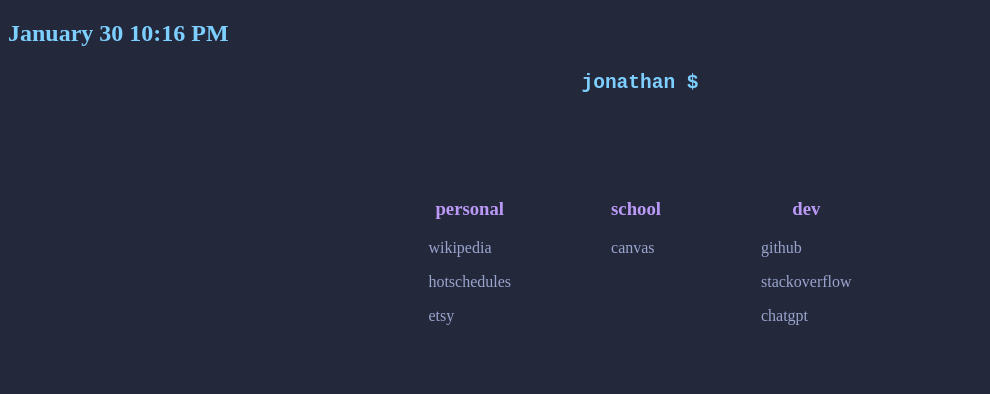
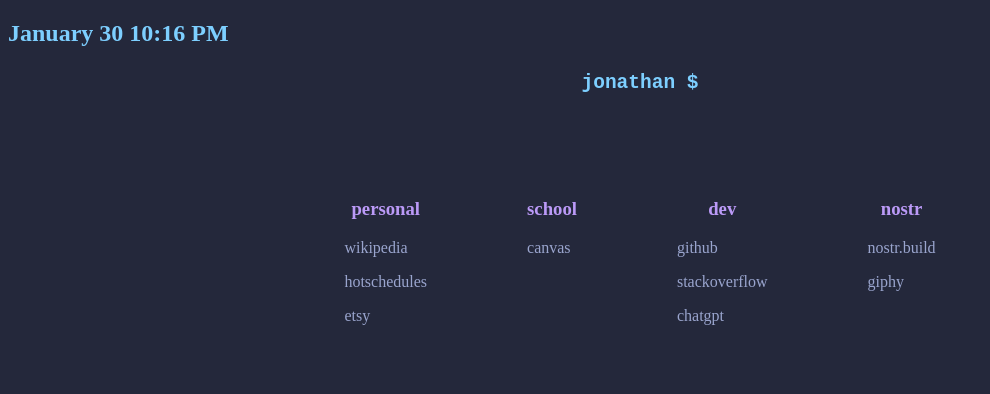
Before and after one commit to realprogrammersusevim/dotfiles, a plain HTML site: page browser/new_tab.html in a window 1280 px wide. Shown: the whole page, without its empty margins (0-990 px from the left). Drawn offline with Linux system fonts and the light colour scheme.

Commit message:
fix: Make browser time auto update and add nostr list

```diff
--- a/browser/new_tab.html
+++ b/browser/new_tab.html
@@ -74,6 +74,12 @@
       <p><a href="https://stackoverflow.com">stackoverflow</a></p>
       <p><a href="chat.openai.com">chatgpt</a></p>
     </ul>
+
+    <ul>
+      <h3>nostr</h3>
+      <p><a href="https://nostr.build">nostr.build</a></p>
+      <p><a href="https://giphy.com">giphy</a></p>
+    </ul>
   </div>
 </body>
 
@@ -114,6 +120,7 @@
     var currentTime = formatAMPM(d);
     document.getElementById("date").innerHTML = dateDMY + " " + currentTime;
   }
+  setInterval(updateTime, 1000);
 </script>
 
 </html>
```
